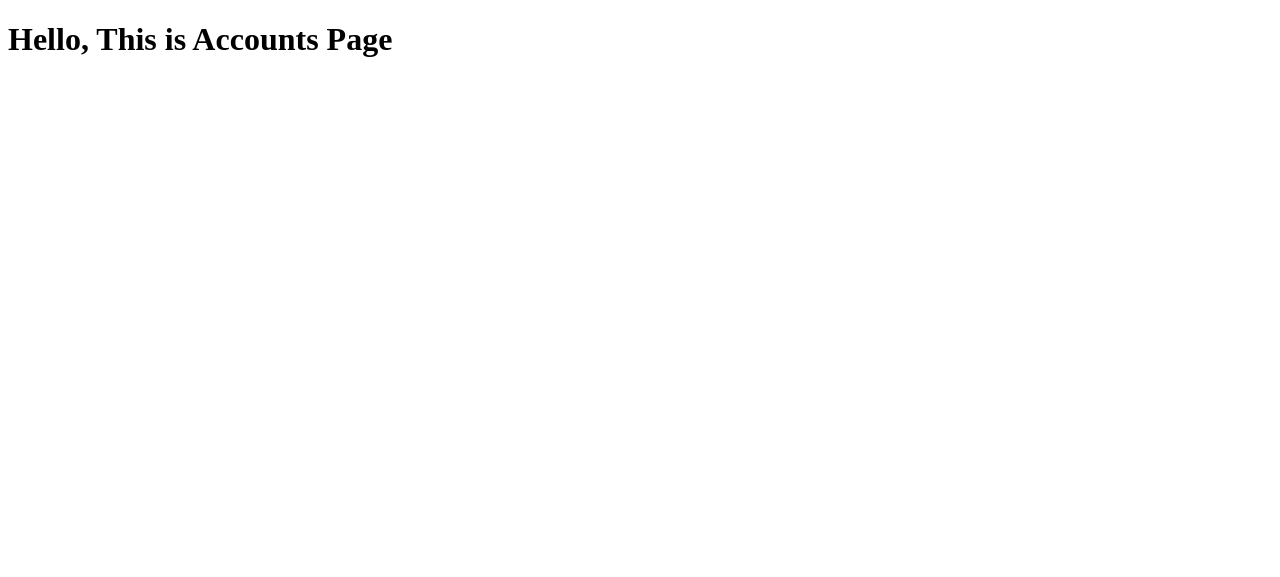
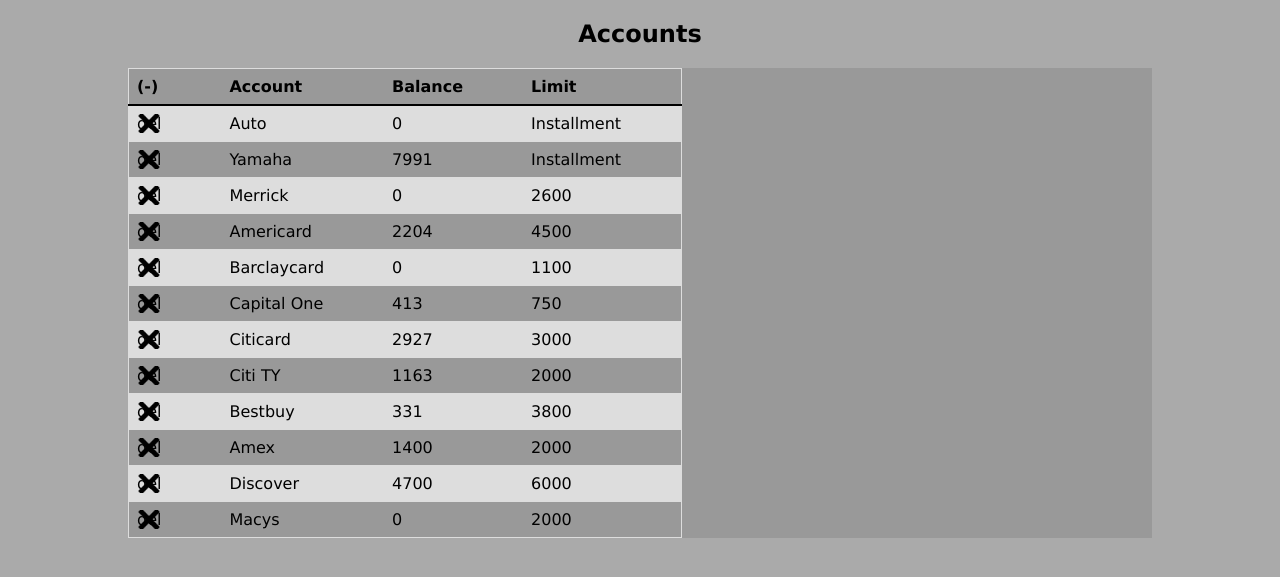
Before and after one commit to pininfarina44/accs, a PHP site: page /accounts.php in a window 1280 px wide. Shown: the top 577 px of the page. Run offline with PHP 8.4, Linux system fonts and the light colour scheme; data comes from the database, SQL or seed files in the repository.

Commit message:
footer/header seperated, images added

```diff
--- a/accounts.php
+++ b/accounts.php
@@ -2,8 +2,55 @@
 <html>
 <head>
 	<title>Accounts</title>
+	<link rel="stylesheet" type="text/css" href="css/style.css">
 </head>
 <body>
-	<h1>Hello, This is Accounts Page</h1>
+	<h2>Accounts</h2>
+	<div class="tableAccounts">
+			<table id="account">
+				<tr>
+					<th>(-)</th>
+					<th>Account</th>
+					<th>Balance</th>
+					<th>Limit</th>
+				</tr>
+
+				<?php
+
+				$serverName = "localhost";
+				$userName = "root";
+				$password = "root";
+				$dbName = "accs";
+
+				$conn = new mysqli($serverName, $userName, $password, $dbName);
+
+				if ($conn->connect_error) {
+					die("Connection failed: " . $conn->connect_error);
+				}
+
+				$sql = "SELECT * from accounts";
+				$result = $conn->query($sql);
+
+				if($result->num_rows > 0){
+					while ($row = $result->fetch_assoc()) {
+						echo "<tr><td><a href=\"#\" class=\"deleteRow\">del</a></td>";
+						echo "<td>" .$row["name"] . "</td>";
+						echo "<td>" .$row["balance"] . "</td>";
+						if ($row["max"] == ""){
+							echo "<td>Installment</td></tr>";
+						}else{
+							echo "<td>" .$row["max"] . "</td></tr>";
+						}
+					}
+				} else{
+					echo "0 results";
+				}
+
+				$conn->close();
+
+			?>
+
+			</table>
+		</div><!--tableAccounts-->
 </body>
 </html>
--- a/css/style.css
+++ b/css/style.css
@@ -2,6 +2,7 @@ body{
 	font-family: Verdana, serif;
 	width: 80%;
 	margin: 0 auto;
+	background-color: #aaaaaa;
 }
 .header{
 	margin: 40px;
@@ -34,11 +35,9 @@ li:hover{
 
 }
 .tableAccounts{
-	float: left;
-	width:30%;
+	background-color: #999999;
 }
 .newAcc{
-	width: 20%;
 
 }
 .plan{
@@ -55,11 +54,17 @@ table{
 }
 td, th{
 	text-align: left;
-	padding: 8px ;
+	padding: 8px 60px 8px 8px;
 	border-bottom: 1px solid #dddddd;
 }
 th{
 	border-bottom: 2px solid #000000;
+}
+.deleteRow{
+	background: url("../images/delete.png") center;
+	background-size: 100%;
+	background-repeat: no-repeat;
+
 }
 tr:hover {
 	background-color: #efefef;
--- a/footer.php
+++ b/footer.php
@@ -0,0 +1,5 @@
+<div class="footer">
+		<p>Accs page <?php echo date('Y'); ?></p>
+	</div>
+</body>
+</html>
```
Also changed, not shown: css/accounts.php (deleted, +0 -9 lines), header.php (+17 -0 lines), index.php (+4 -62 lines), images/add.png (added), images/delete.png (added).
